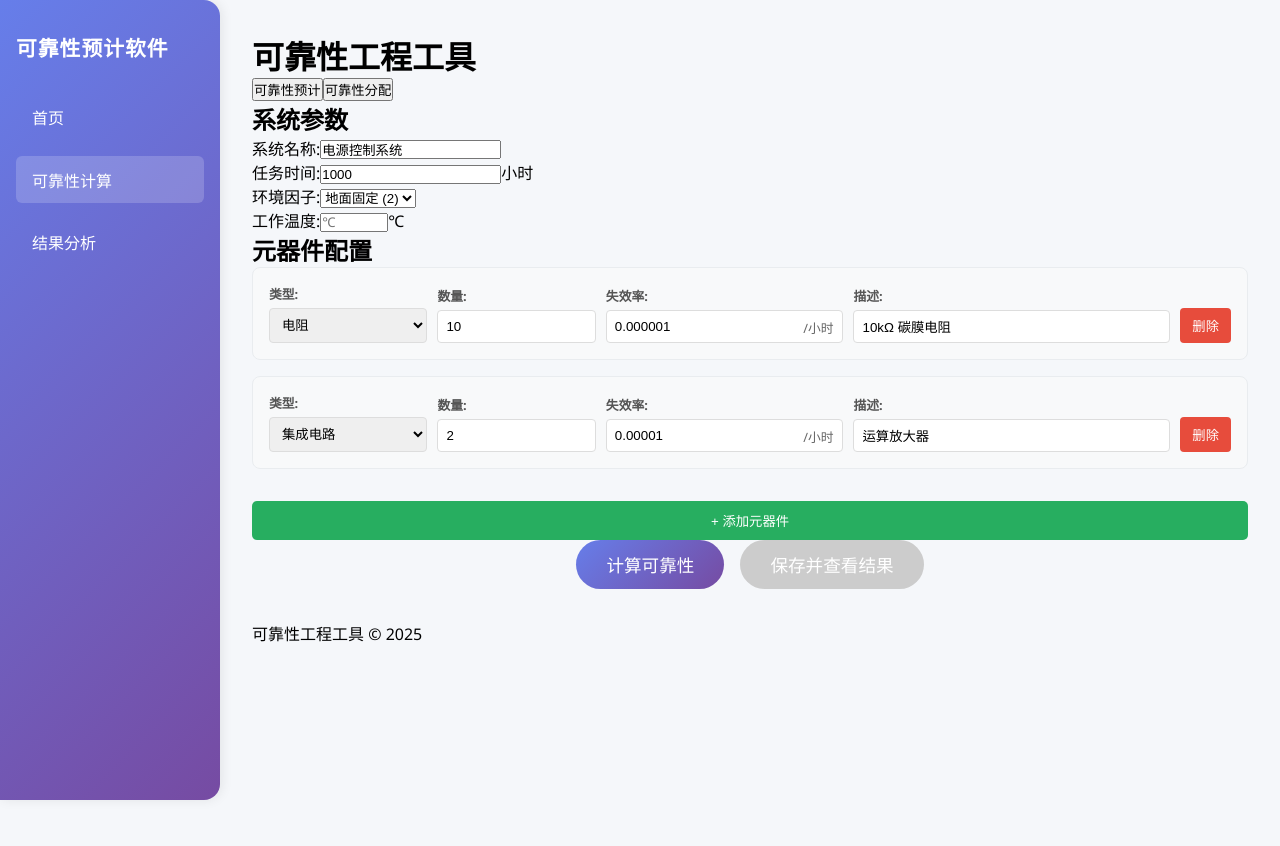
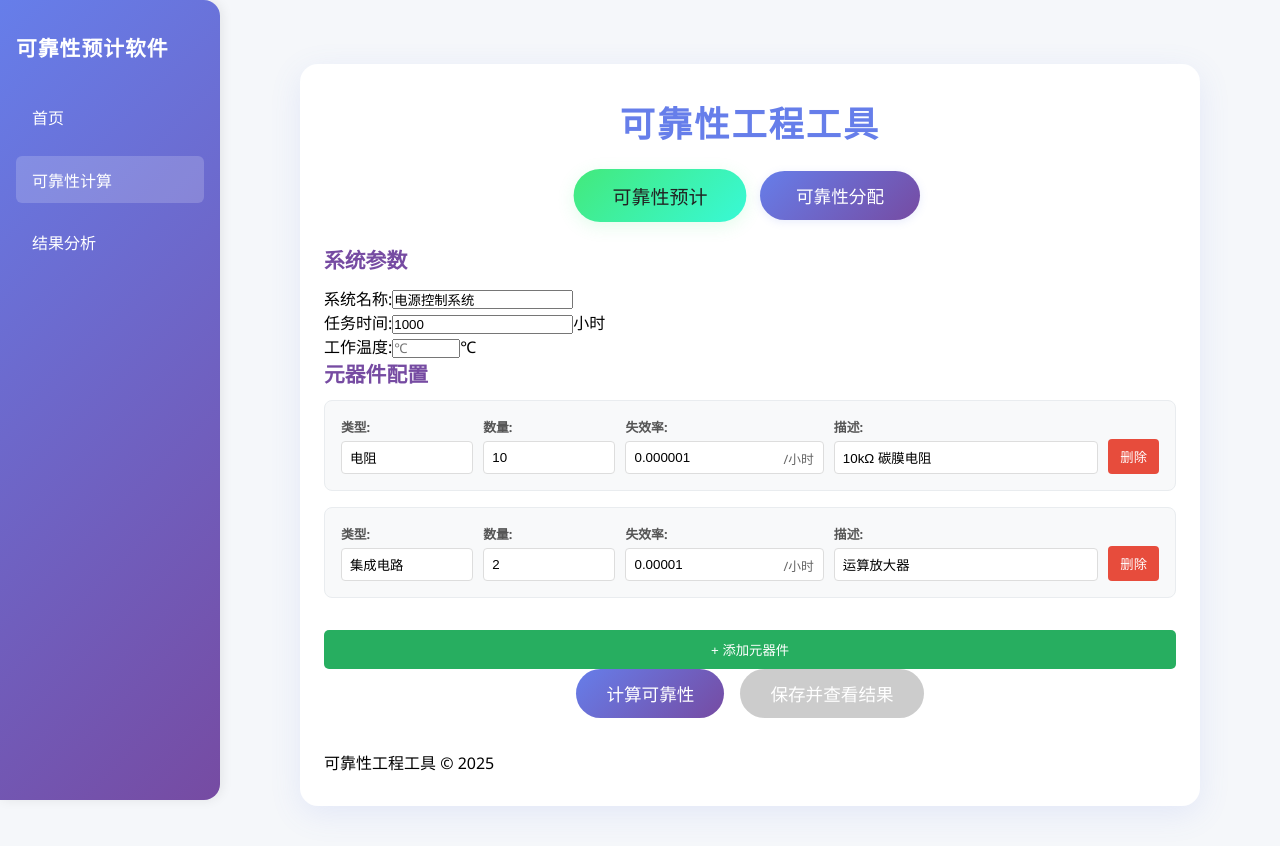
Before and after one commit to chenjinwen5412/reliability-software, a Vue app: page /calculator in a window 1280 px wide. Shown: the top 846 px of the page. Before the commit the page ends 800 px from the top, so only its background shows below. Built offline with nearby package versions, Linux system fonts and the light colour scheme.

Commit message:
Update Calculator.vue

```diff
--- a/src/views/Calculator.vue
+++ b/src/views/Calculator.vue
@@ -20,14 +20,6 @@
         <span>小时</span>
       </div>
       <div class="param-group">
-        <label>环境因子:</label>
-        <select v-model="environmentFactor">
-          <option v-for="env in environmentOptions" :key="env.value" :value="env.value">
-            {{ env.label }} ({{ env.value }})
-          </option>
-        </select>
-      </div>
-      <div class="param-group">
         <label>工作温度:</label>
         <input v-model.number="workingTemperature" type="number" min="-100" max="200" placeholder="℃">
         <span>℃</span>
@@ -41,11 +33,7 @@
           <div class="component-row">
             <div class="comp-field">
               <label>类型:</label>
-              <select v-model="comp.type">
-                <option v-for="type in componentTypeOptions" :key="type" :value="type">
-                  {{ type }}
-                </option>
-              </select>
+              <input v-model="comp.type" placeholder="请输入类型">
             </div>
 
             <div class="comp-field">
@@ -258,4 +246,56 @@ const saveAndView = () => {
   color: #666;
   pointer-events: none;
 }
+.tool-tabs {
+  display: flex;
+  gap: 20px;
+  justify-content: center;
+  margin: 24px 0;
+}
+.tab {
+  background: linear-gradient(135deg, #667eea 0%, #764ba2 100%);
+  color: #fff;
+  border: none;
+  padding: 12px 36px;
+  font-size: 1.1rem;
+  border-radius: 25px;
+  cursor: pointer;
+  box-shadow: 0 2px 8px rgba(102,126,234,0.15);
+  transition: background 0.3s, transform 0.2s;
+  font-weight: 500;
+}
+.tab.active {
+  background: linear-gradient(135deg, #43e97b 0%, #38f9d7 100%);
+  color: #222;
+  transform: scale(1.08);
+  box-shadow: 0 4px 16px rgba(67,233,123,0.15);
+}
+.tab:hover:not(.active) {
+  background: linear-gradient(135deg, #a8edea 0%, #fed6e3 100%);
+  color: #333;
+  transform: scale(1.04);
+}
+.calculator {
+  background: #fff;
+  border-radius: 18px;
+  box-shadow: 0 8px 32px rgba(102,126,234,0.12);
+  padding: 32px 24px;
+  max-width: 900px;
+  margin: 32px auto;
+}
+.tool-header h1 {
+  font-size: 2.2rem;
+  font-weight: 700;
+  color: #667eea;
+  text-align: center;
+  margin-bottom: 0.5em;
+  letter-spacing: 2px;
+}
+.system-params h2,
+.components-section h2 {
+  font-size: 1.3rem;
+  color: #764ba2;
+  margin-bottom: 12px;
+  font-weight: 600;
+}
 </style>
```
